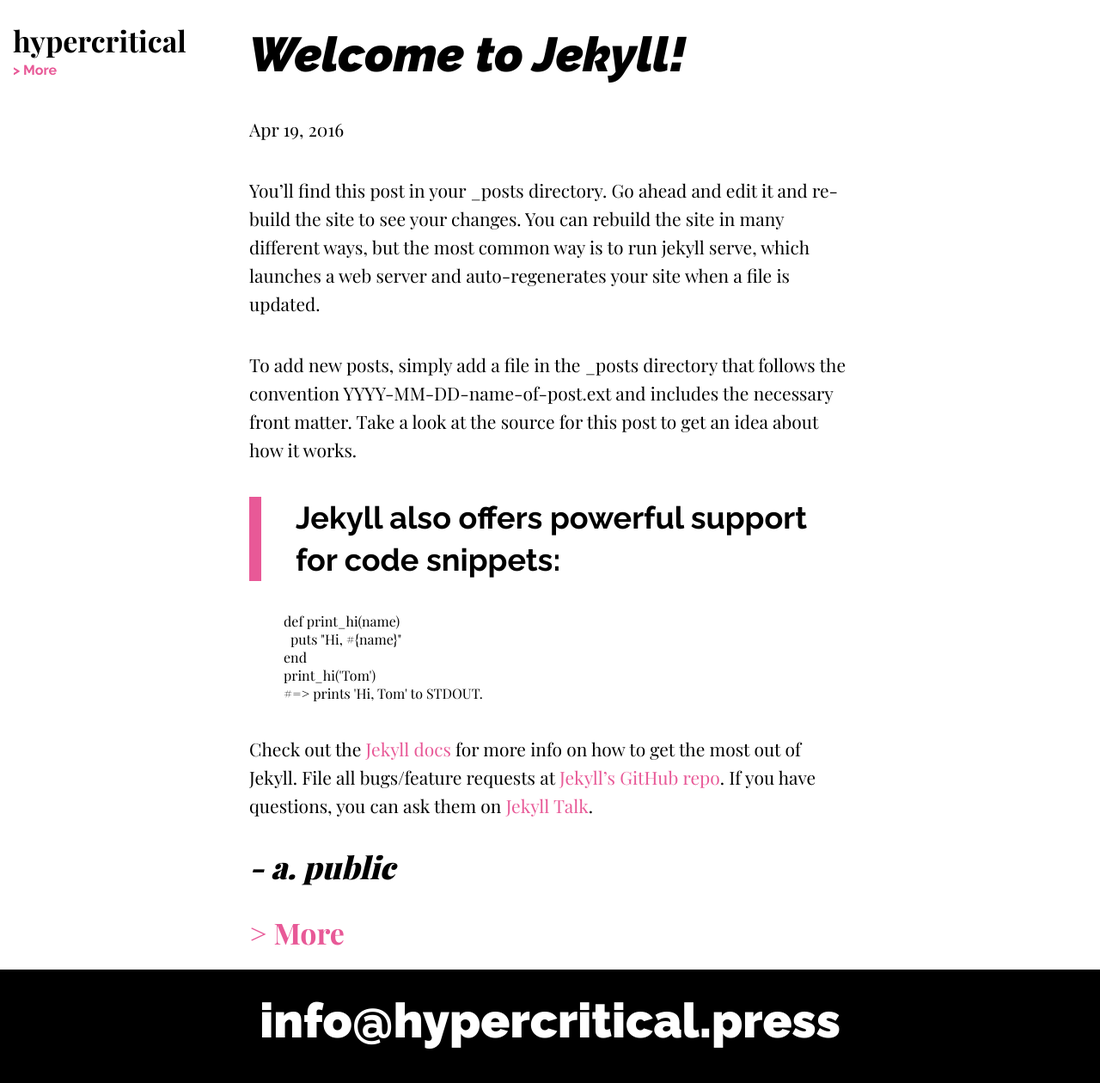
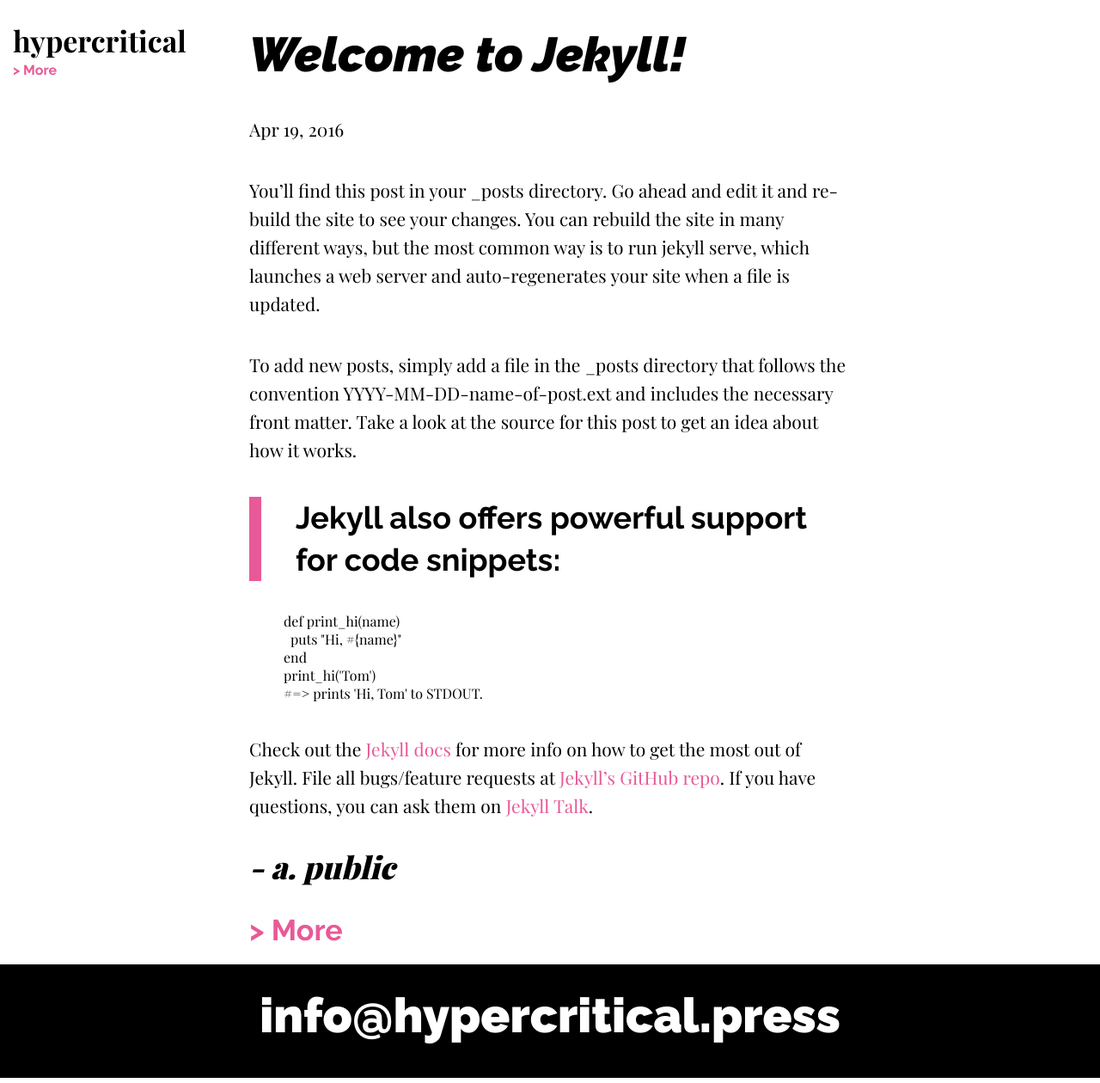
Before and after one commit to Hypercritical/hypercritical, a Jekyll site: the page built from index.html, in a window 1280 px wide. Shown: the whole page at 86% size. Built offline with Jekyll 4.4.1, drawn with Linux system fonts in a browser that asks for light colours; some web fonts are replaced.

Commit message:
Fixed logo + navigation on desktop breakpoint

```diff
--- a/assets/styles/styles.scss
+++ b/assets/styles/styles.scss
@@ -73,6 +73,10 @@ p{
       width: 700px;
       margin: auto;
   }
+  @media only screen and (min-width : 1201px) {
+    position: fixed;
+  }
+
   .site-title{
     font-weight: 700;
     font-size: 34px;
@@ -90,7 +94,6 @@ p{
   }
   .more-link{
     font-size: 16px;
-    font-family: 'Raleway', sans-serif !important;
     @media only screen and (max-width : 1200px) {
       float: right;
       position: relative;
@@ -153,6 +156,7 @@ p{
 .more-link{
   font-weight: 700;
   font-size: 34px;
+  font-family: 'Raleway', sans-serif !important;
 }
 
 .site-footer{
```
